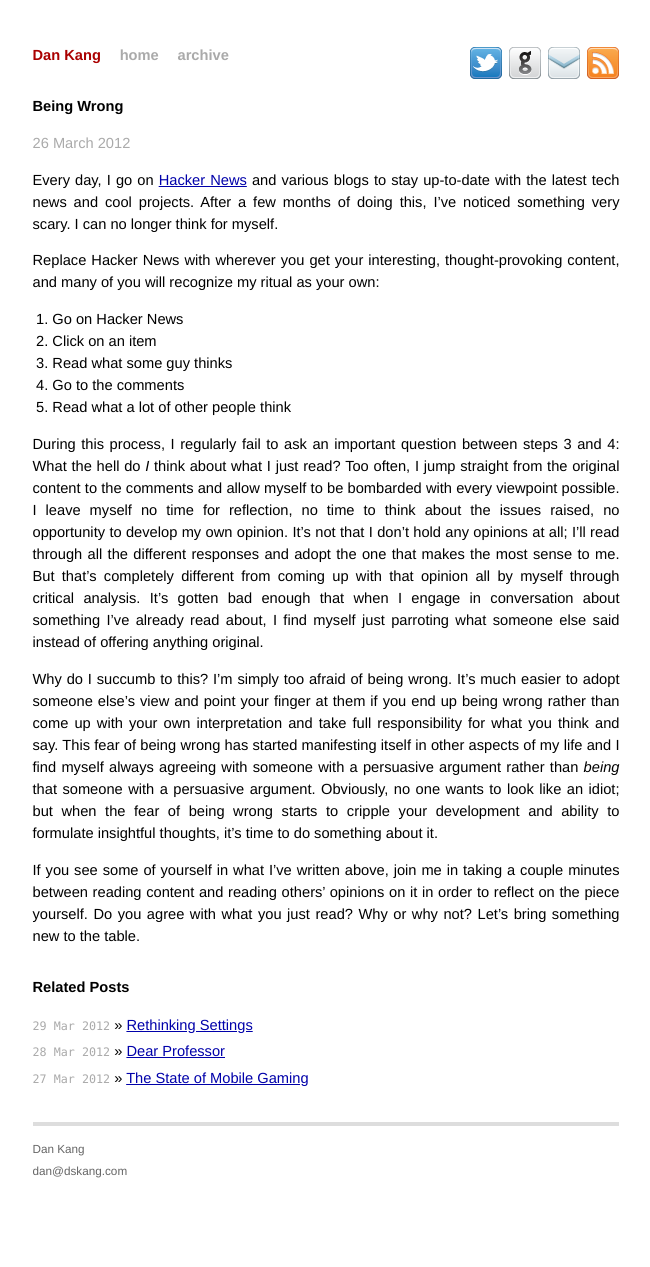
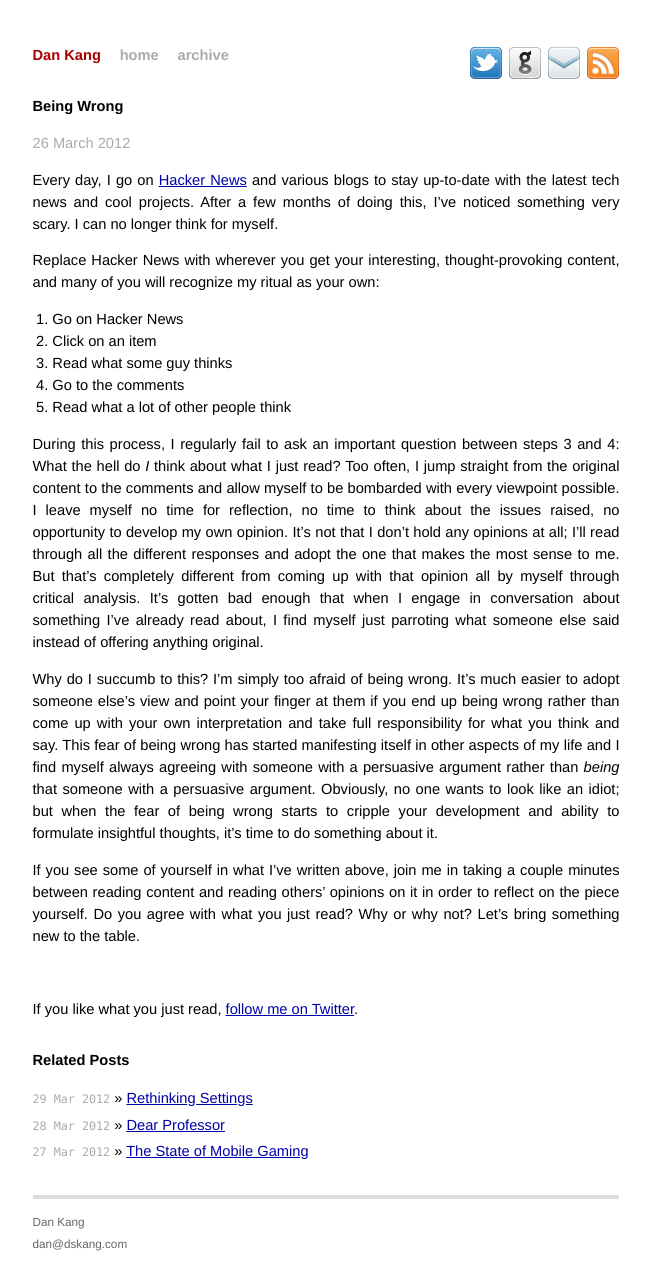
Before and after one commit to namukang/dskang.github.io, a Jekyll site: the page built from _posts/2012-03-26-being-wrong.md, in a window 1280 px wide. Shown: the whole page, without its empty margins (314-964 px from the left). Built offline with Jekyll 4.4.1, drawn with Linux system fonts in a browser that asks for light colours; comment, search, counter and statistics services are not loaded; before the commit the page ends 1194 px from its top, so only the background shows below that.

Commit message:
Add shameless Twitter plug

```diff
--- a/_layouts/post.html
+++ b/_layouts/post.html
@@ -9,6 +9,10 @@ layout: default
     <p class="meta">{{ page.date | date_to_long_string }}</p>
     {{ content }}
   </div>
+  <br />
+  <p>
+    If you like what you just read, <a href="https://twitter.com/danskang">follow me on Twitter</a>.
+  </p>
 </div>
 
 <div id="related">
```
